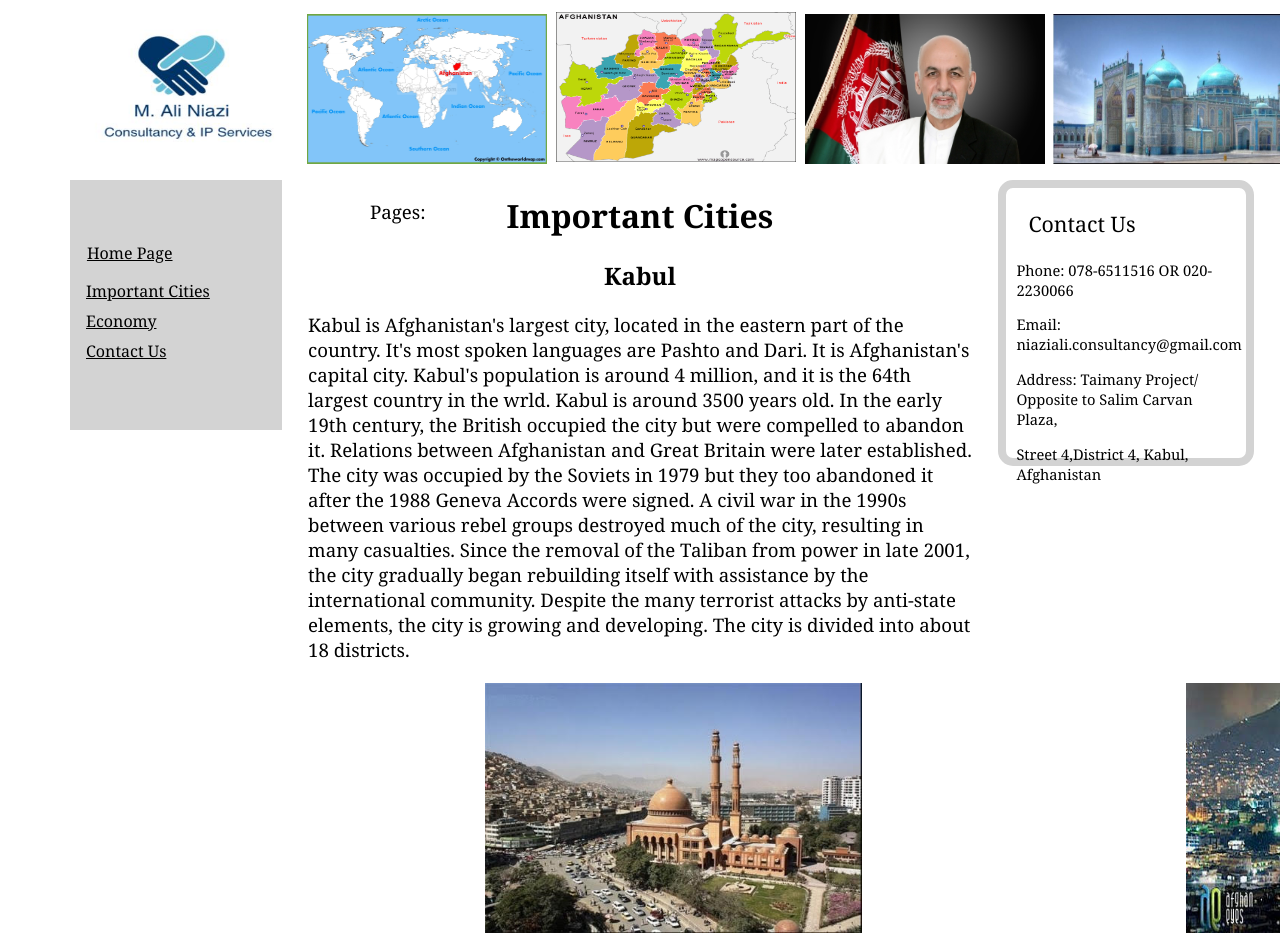
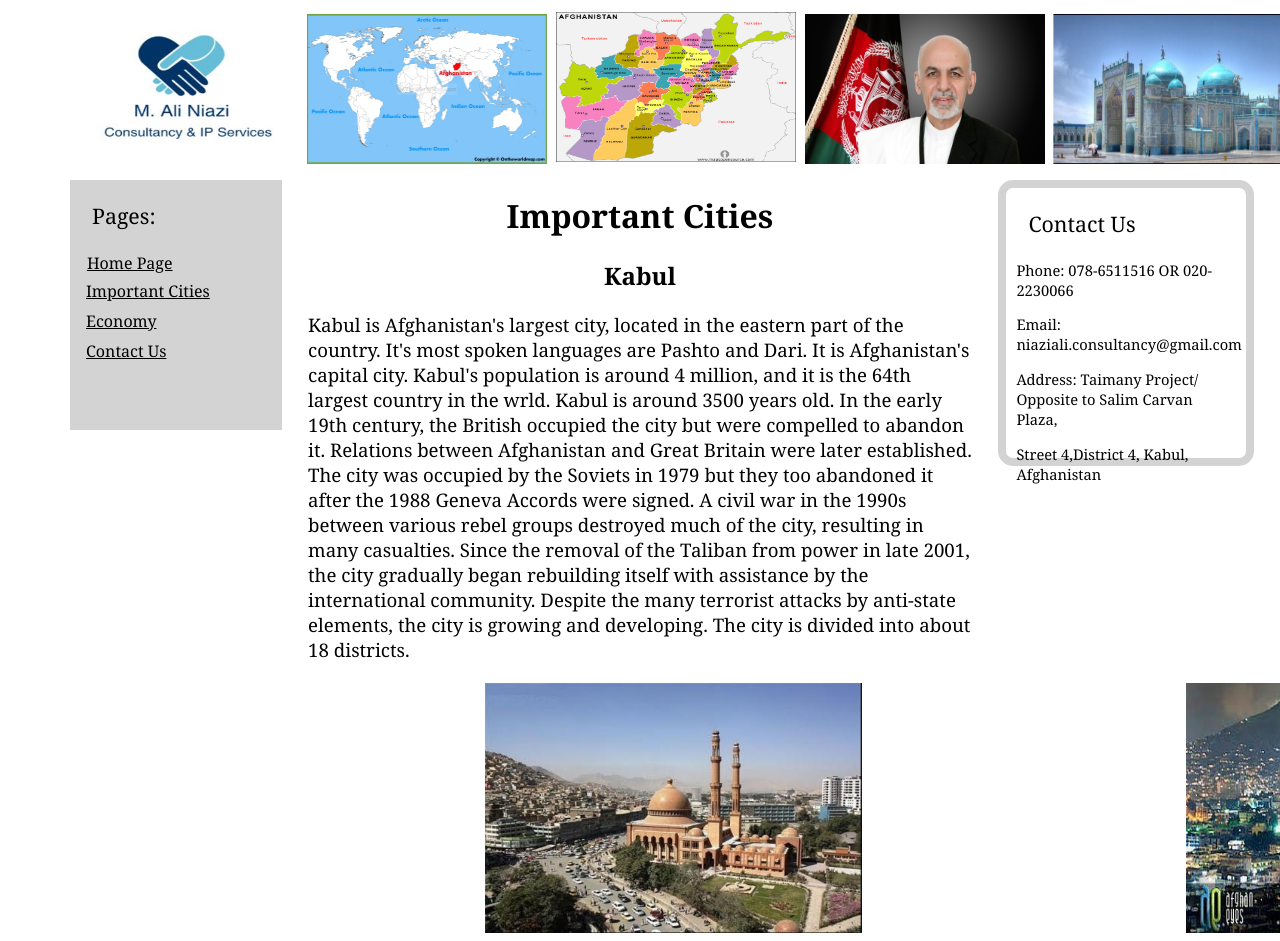
Before and after one commit to niaziconsultancy/home, a plain HTML site: page Cities.html in a window 1280 px wide. Shown: the top 941 px of the page. Drawn offline with Linux system fonts and the light colour scheme.

Commit message:
Update Cities.html

```diff
--- a/Cities.html
+++ b/Cities.html
@@ -8,7 +8,7 @@
 
 		<!--This is the left side-bar -->
 	<div class="top-left">
-		<p class="bar-head"> Pages: </p>
+		<p class="big2"> Pages: </p>
 		<a class="a-left" href= "index.html"> Home Page </a>
 	</div>
 
```
